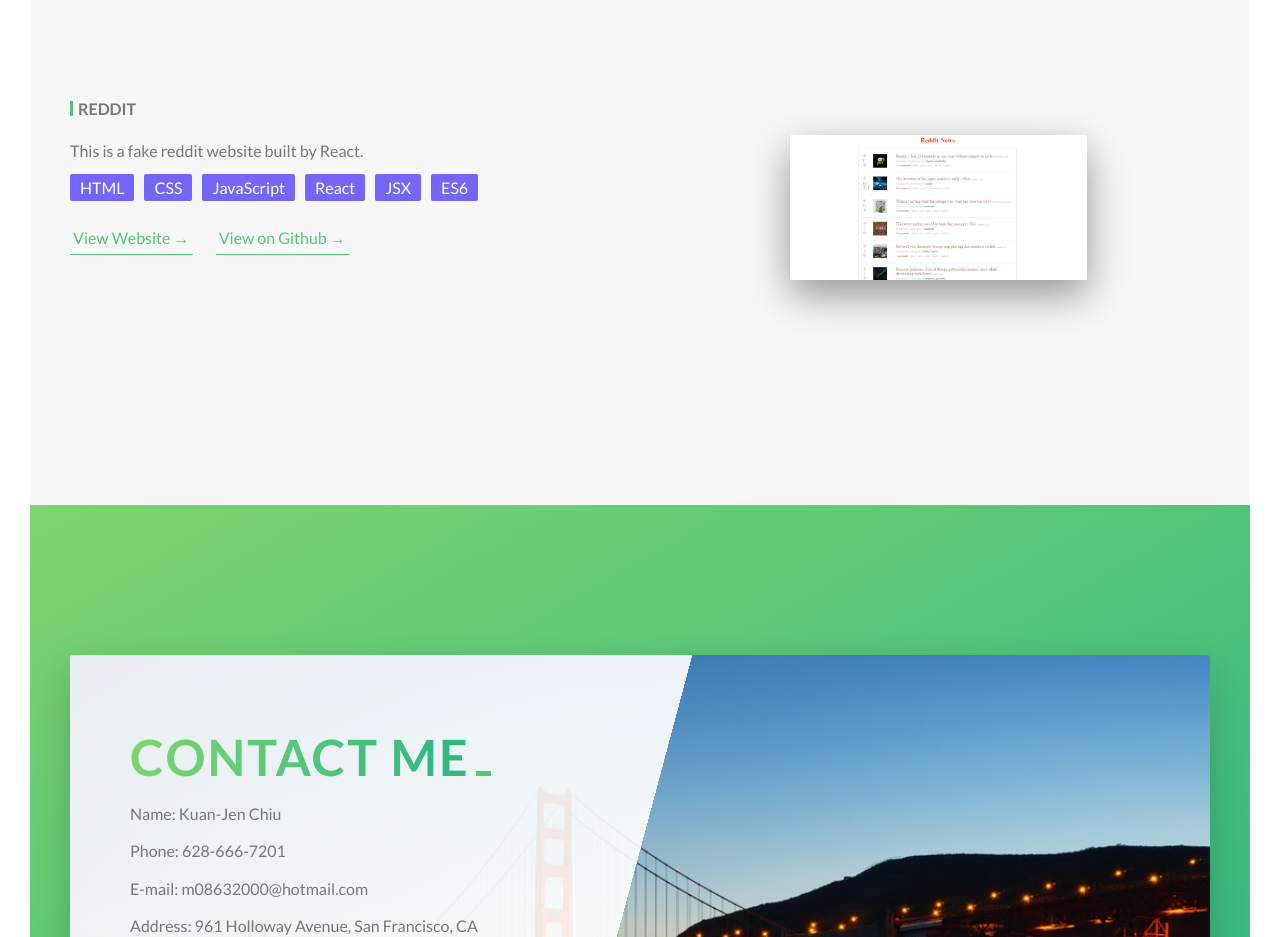
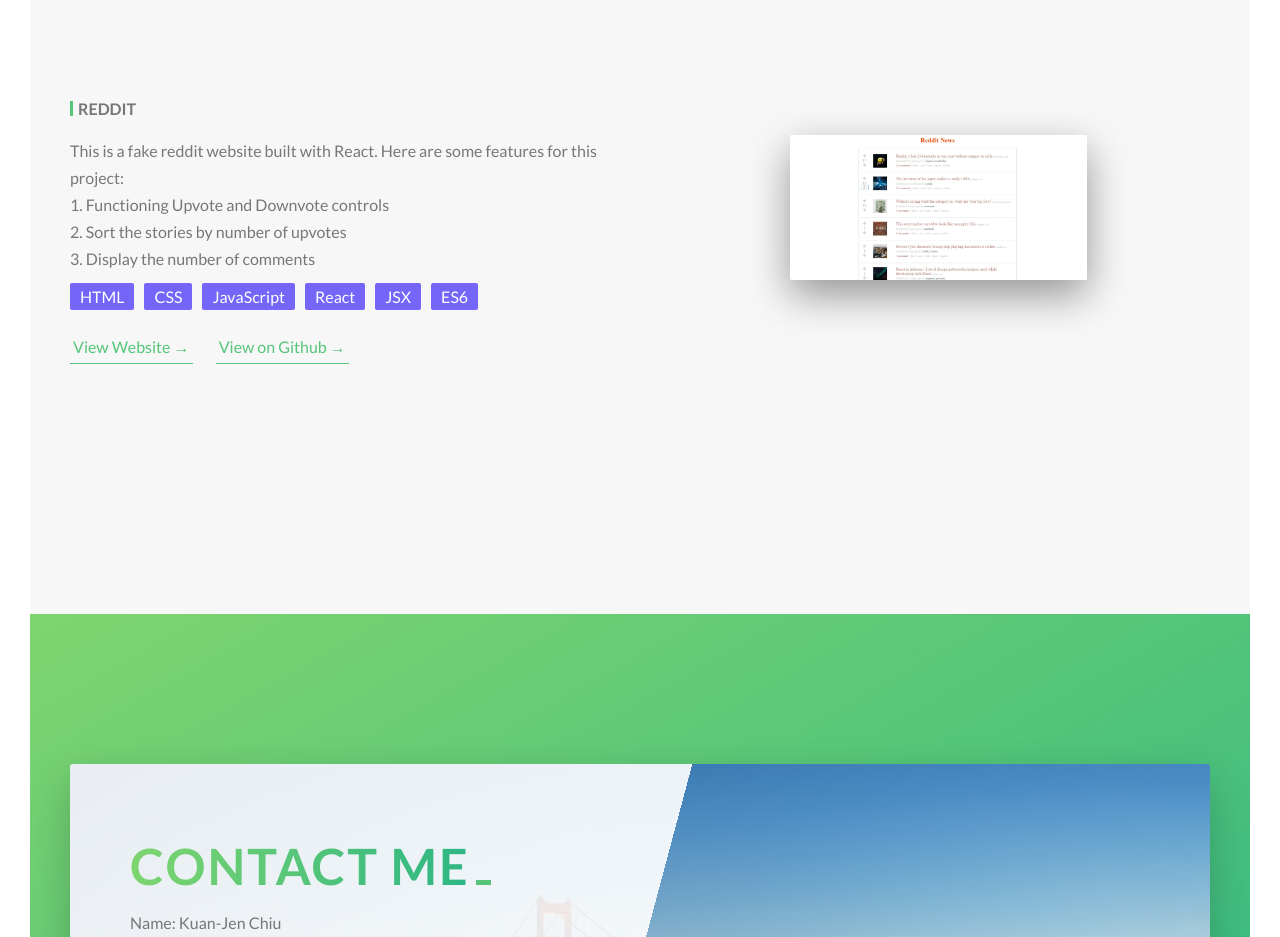
Before and after one commit to jerrychiu0863/jerrychiu_portfolio, a website: page index.html in a window 1280 px wide. Shown: the part 5280-6217 px from the top of the page. Drawn offline with Linux system fonts and the light colour scheme.

Commit message:
edited reddit

```diff
--- a/index.html
+++ b/index.html
@@ -469,7 +469,7 @@
                 <div class="row">
                     <div class="col-1-of-2">
                         <h3 class="heading-tertiary u-margin-bottom-small">Reddit</h3>
-                        <p class="paragraph">This is a fake reddit website built by React.</p>
+                        <p class="paragraph">This is a fake reddit website built with React. Here are some features for this project: <br/>1. Functioning Upvote and Downvote controls<br/>2. Sort the stories by number of upvotes<br/>3. Display the number of comments</p>
 
                         <ul class="section-project_label">
                             <li>HTML</li>
```
